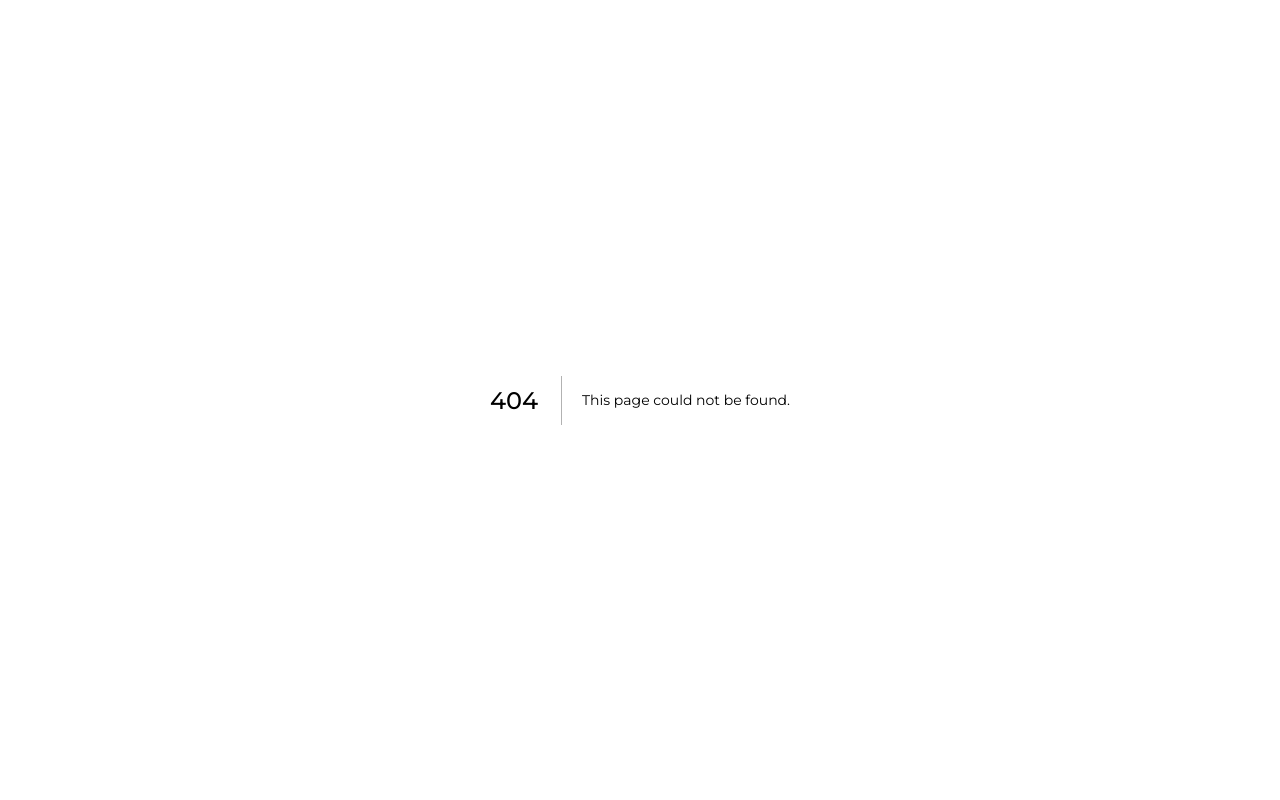
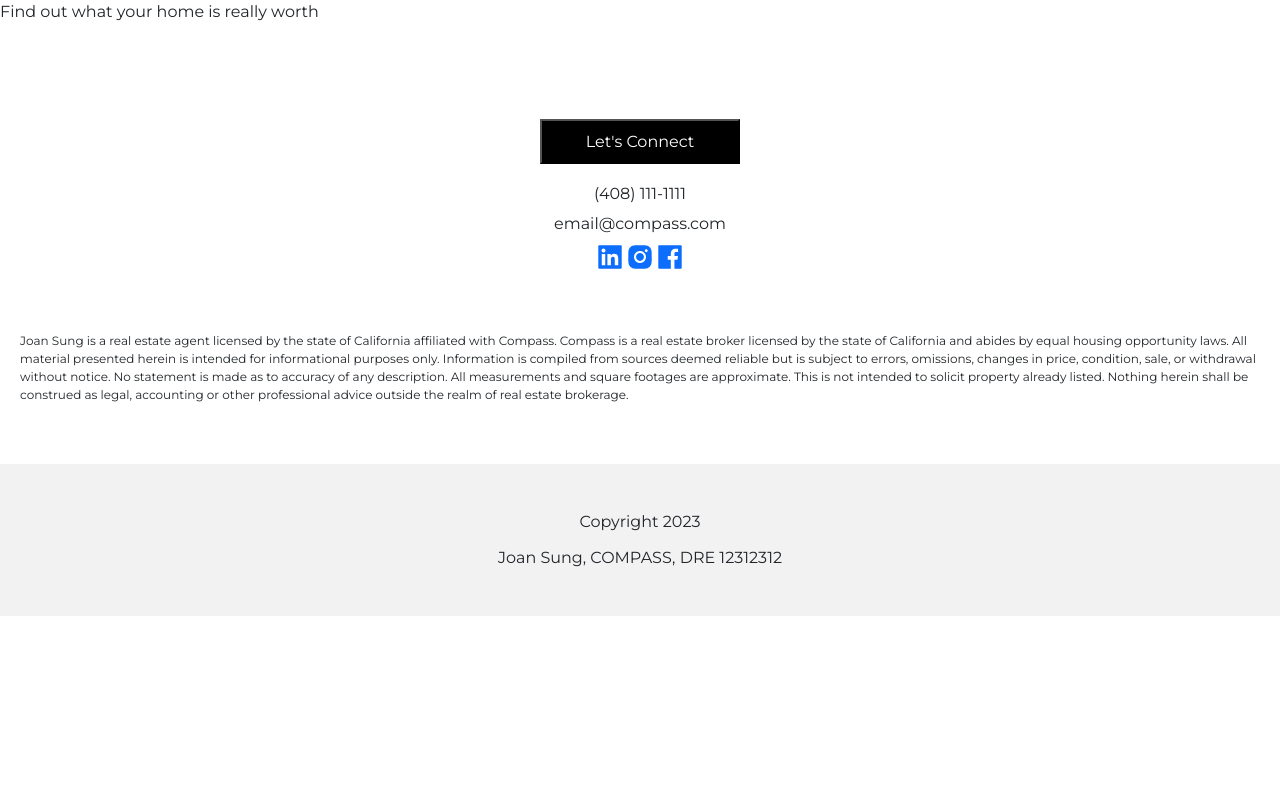
Before and after one commit to wlee261/real-estate-landing, a Next.js app: page /valuation in a window 1280 px wide. Before the commit this address had no page. Shown: the top 800 px of the page. Built offline with nearby package versions, Linux system fonts and the light colour scheme.

Commit message:
added valuation route, valuation link in navbar, valuation skeleton page

```diff
--- /dev/null
+++ b/app/valuation/page.js
@@ -0,0 +1,7 @@
+import React from "react";
+
+const page = () => {
+  return <div>Find out what your home is really worth</div>;
+};
+
+export default page;
--- a/components/Navbar.js
+++ b/components/Navbar.js
@@ -28,9 +28,10 @@ const Navbar = () => {
             >
               <MenuIcon />
             </IconButton>
+            <NavbarLink label="Home" path="/" />
             <NavbarLink label="About" path="/about" />
-            <NavbarLink label="Home" path="/" />
             <NavbarLink label="Properties" path="/properties" />
+            <NavbarLink label="Home Valuation" path="/valuation" />
           </Toolbar>
         </AppBar>
       </ChangeColorOnScroll>
```
